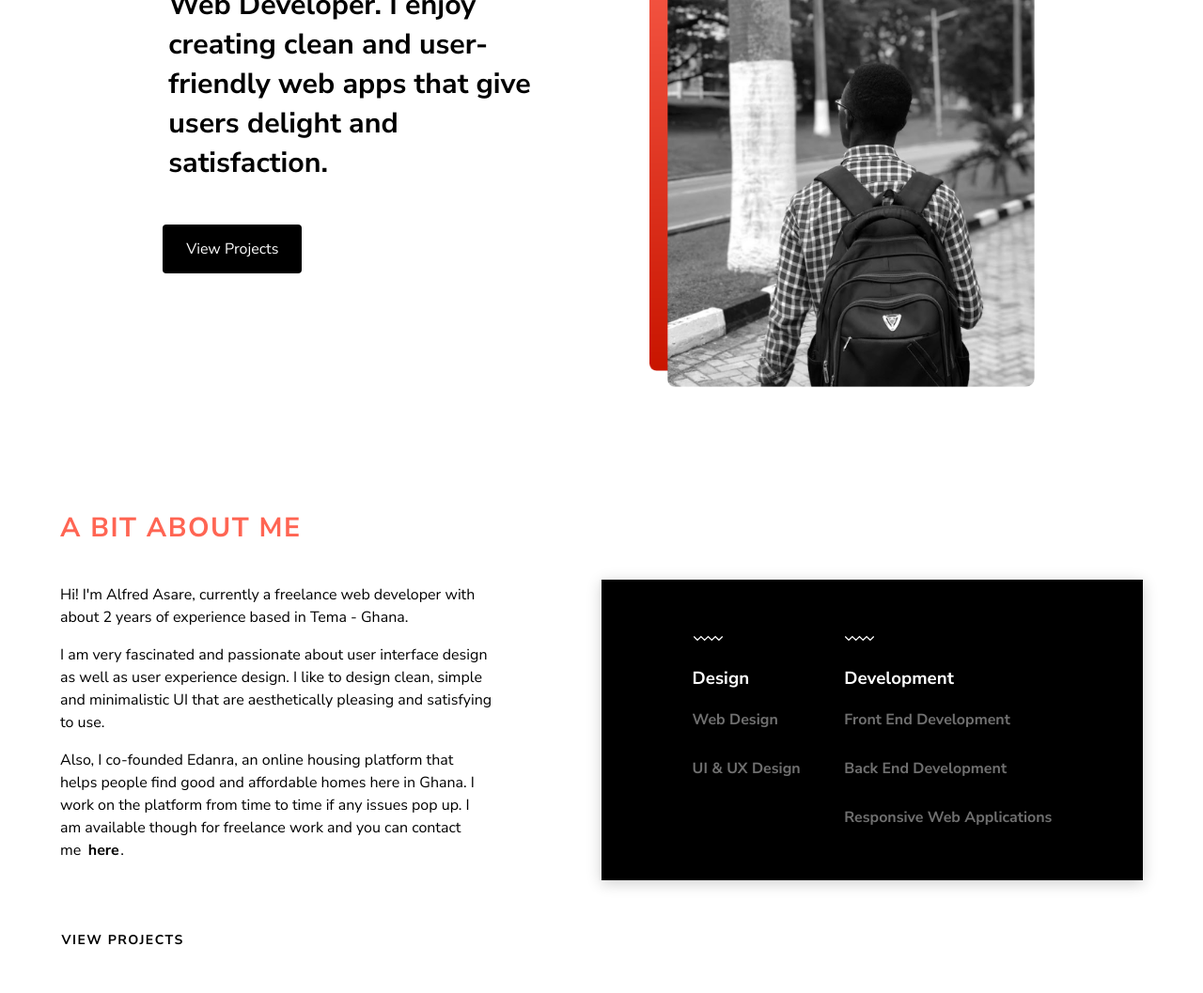
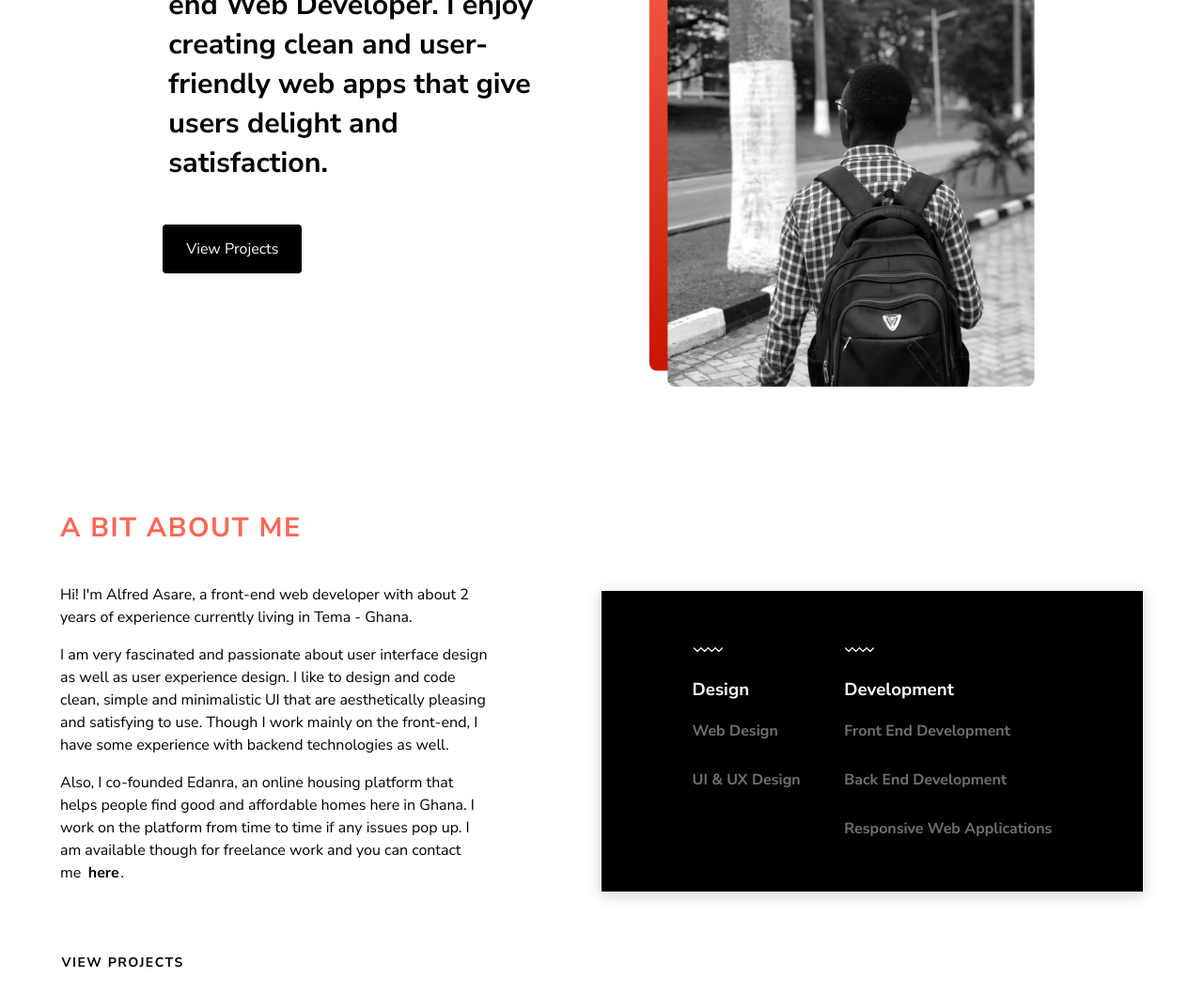
Before and after one commit to alfredasare/my-portfolio, a Gatsby site: page / in a window 1280 px wide. Shown: the part 306-1363 px from the top of the page at 94% size. Built offline with nearby package versions, Linux system fonts and the light colour scheme; Gatsby itself is replaced by a stand-in of ours.

Commit message:
made grammatical corrections

```diff
--- a/src/components/about-section/about-section.component.jsx
+++ b/src/components/about-section/about-section.component.jsx
@@ -48,13 +48,14 @@ const AboutSection = () => {
           <ContentHead>A bit about me</ContentHead>
           <ContentParagraph>
             <p>
-              Hi! I'm Alfred Asare, currently a freelance web developer with about
-              2 years of experience based in Tema - Ghana.
+              Hi! I'm Alfred Asare, a front-end web developer with about
+              2 years of experience currently living in Tema - Ghana.
             </p>
             <p>
               I am very fascinated and passionate about user interface design as well
-              as user experience design. I like to design clean, simple and minimalistic
-              UI that are aesthetically pleasing and satisfying to use.
+              as user experience design. I like to design and code clean, simple and minimalistic
+              UI that are aesthetically pleasing and satisfying to use. Though I work mainly on the front-end,
+              I have some experience with backend technologies as well.
             </p>
             <p>
               Also, I co-founded Edanra, an online housing platform that helps people
--- a/src/components/landing/landing.component.jsx
+++ b/src/components/landing/landing.component.jsx
@@ -62,7 +62,7 @@ const Landing = () => {
     <LandingWrapper className="land-wrapper">
       <LandingGrid>
         <LandingIntro className="fade">
-          <LandingIntroText className="intro-text">I'm <Name>Alfred Asare</Name>, a Freelance Web Developer. I enjoy
+          <LandingIntroText className="intro-text">I'm <Name>Alfred Asare</Name>, a Front-end Web Developer. I enjoy
             creating clean and user-friendly web apps that give users delight and satisfaction.</LandingIntroText>
           <CTA to="/#projects" className="cta">View Projects</CTA>
         </LandingIntro>
```
